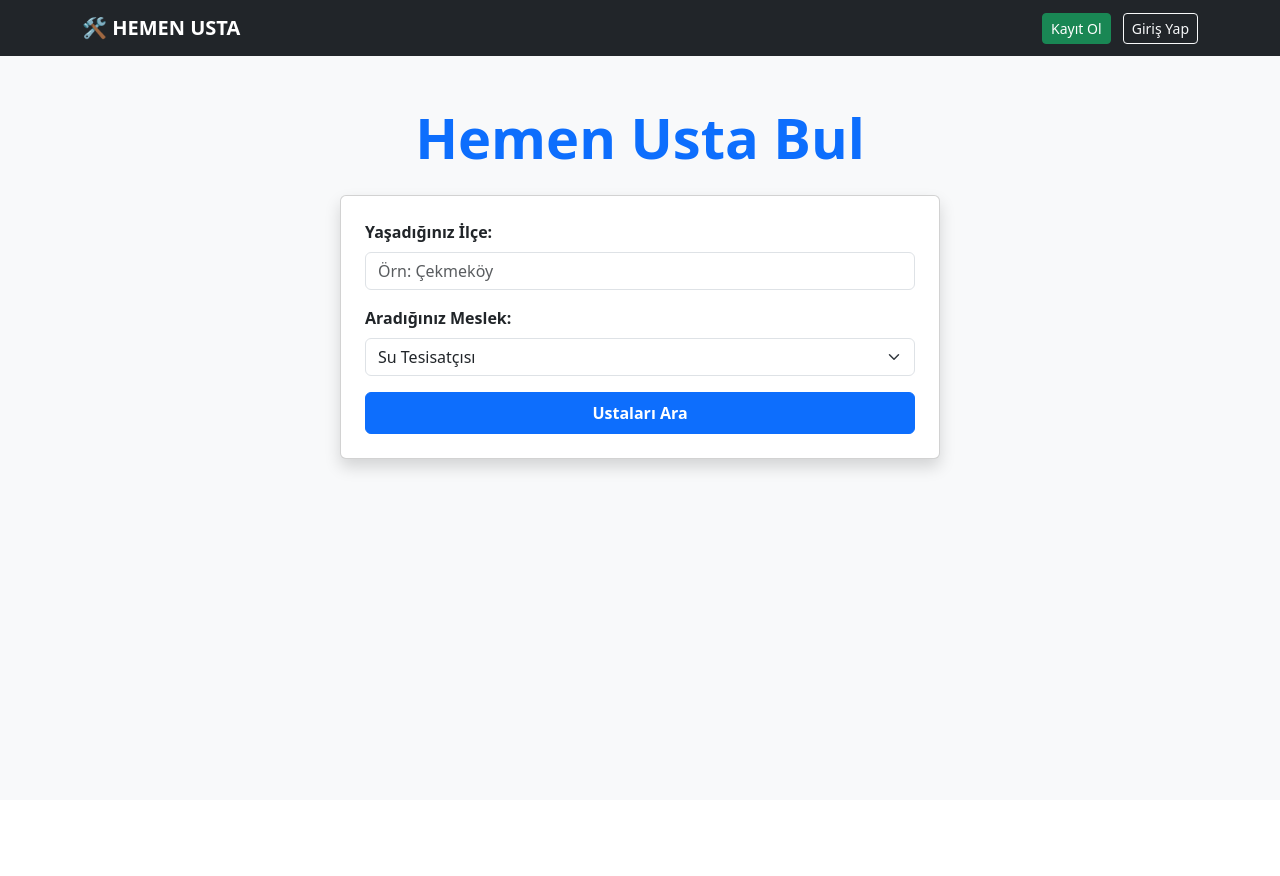
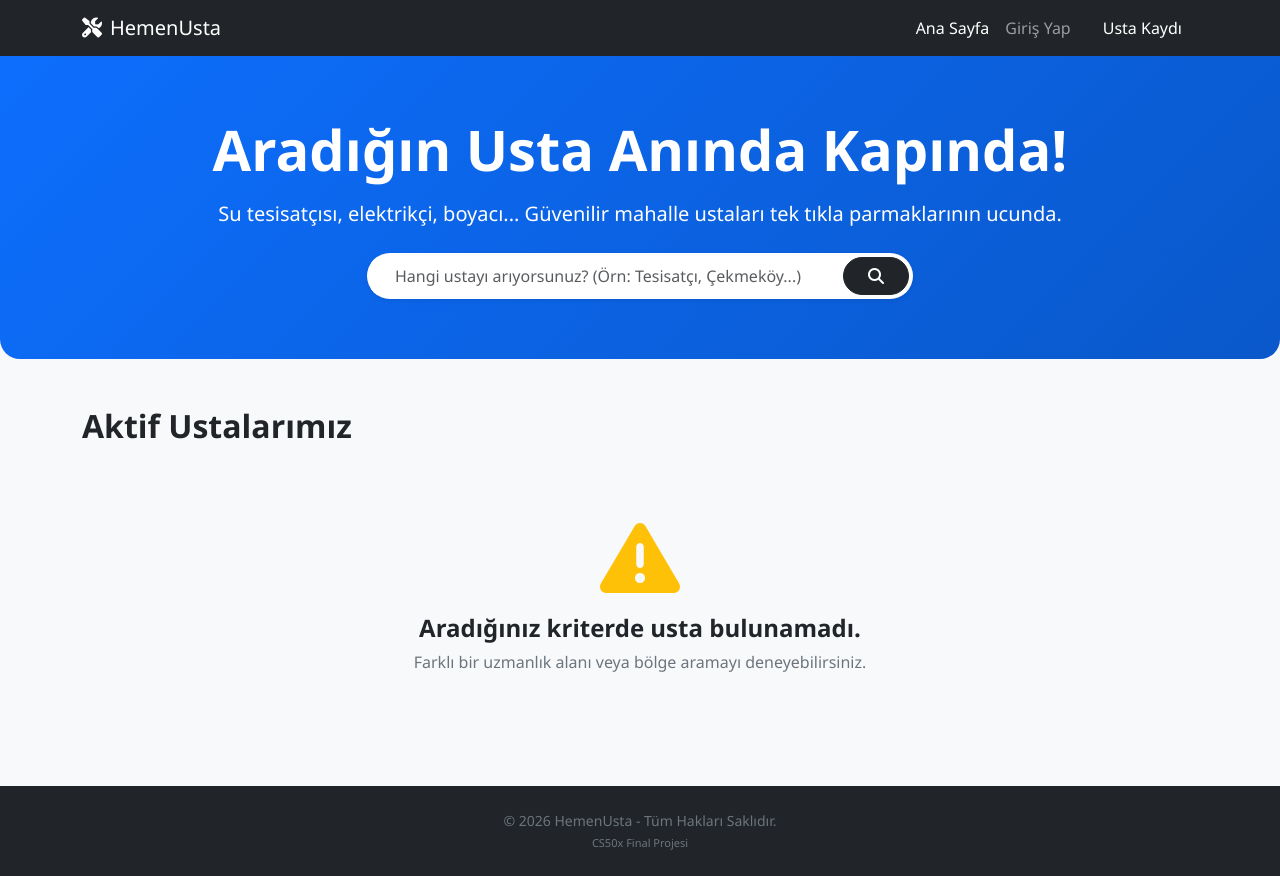
Before and after one commit to zeyneyzacoder37/hemen_usta, a Flask app: page / in a window 1280 px wide. Before the commit the page ends 475 px from the top, so only its background shows below. Run offline with Flask 3, Linux system fonts and the light colour scheme; some libraries are stand-ins or nearby versions.

Commit message:
Terminalden SEO dopinglemesi yapildi

```diff
--- a/templates/anasayfa.html
+++ b/templates/anasayfa.html
@@ -2,53 +2,116 @@
 <html lang="tr">
 <head>
     <meta charset="UTF-8">
+    <meta name="viewport" content="width=device-width, initial-scale=1.0">
     <title>HemenUsta - Ana Sayfa</title>
+
+    <meta name="description" content="HemenUsta ile mahallenizdeki en güvenilir su tesisatçısı, elektrikçi ve ustaları anında bulun. Güvenilir hizmet, hızlı çözüm.">
+    <meta name="keywords" content="su tesisatçısı, tesisatçı usta, acil elektrikçi, hemen usta, usta bul, çekmeköy tesisatçı">
+    <meta name="author" content="HemenUsta">
+    <meta name="robots" content="index, follow">
+
+    <meta property="og:title" content="HemenUsta - Aradığın Usta Anında Kapında">
+    <meta property="og:description" content="Güvenilir su tesisatçısı ve elektrikçileri tek tıkla listele, fiyat al.">
+    <meta property="og:type" content="website">
+
     <link href="https://cdn.jsdelivr.net/npm/bootstrap@5.3.0/dist/css/bootstrap.min.css" rel="stylesheet">
+    <link href="https://cdnjs.cloudflare.com/ajax/libs/font-awesome/6.4.0/css/all.min.css" rel="stylesheet">
+
+    <style>
+        body { background-color: #f8f9fa; font-family: 'Segoe UI', Tahoma, Geneva, Verdana, sans-serif; }
+        .hero { background: linear-gradient(135deg, #0d6efd 0%, #0a58ca 100%); color: white; padding: 60px 0; border-radius: 0 0 20px 20px; }
+        .card { border: none; border-radius: 15px; box-shadow: 0 4px 15px rgba(0,0,0,0.05); transition: transform 0.2s; }
+        .card:hover { transform: translateY(-5px); }
+        .category-badge { background-color: #e7f1ff; color: #0d6efd; font-weight: 600; padding: 5px 15px; border-radius: 20px; }
+    </style>
 </head>
-<body class="bg-light">
-    <nav class="navbar navbar-dark bg-dark">
+<body>
+
+    <nav class="navbar navbar-expand-lg navbar-dark bg-dark">
         <div class="container">
-            <a class="navbar-brand fw-bold" href="/">🛠️ HEMEN USTA</a>
-            <div>
-                {% if session.get('kullanici_id') %}
-                    <span class="text-white me-3">👋 {{ session['kullanici_adi'] }} ({% if session['rol'] == 'usta' %}Usta{% else %}Müşteri{% endif %})</span>
-                    {% if session['rol'] == 'usta' %}<a href="/panel" class="btn btn-warning btn-sm me-2">Panelim</a>{% endif %}
-                    <a href="/logout" class="btn btn-danger btn-sm">Çıkış</a>
+            <a class="navbar-brand font-weight-bold" href="/"><i class="fa-solid fa-screwdriver-wrench me-2"></i>HemenUsta</a>
+            <button class="navbar-toggler" type="button" data-bs-toggle="collapse" data-bs-target="#navbarNav">
+                <span class="navbar-toggler-icon"></span>
+            </button>
+            <div class="collapse navbar-collapse" id="navbarNav">
+                <ul class="navbar-nav ms-auto align-items-center">
+                    <li class="nav-item"><a class="nav-link active" href="/">Ana Sayfa</a></li>
+                    {% if session.get('user_id') %}
+                        <li class="nav-item"><a class="nav-link btn btn-outline-light btn-sm px-3 ms-2" href="/logout">Çıkış Yap</a></li>
                     {% else %}
-                    <a href="/register" class="btn btn-success btn-sm me-2">Kayıt Ol</a>
-                    <a href="/login" class="btn btn-outline-light btn-sm">Giriş Yap</a>
+                        <li class="nav-item"><a class="nav-link" href="/login">Giriş Yap</a></li>
+                        <li class="nav-item"><a class="nav-link btn btn-primary btn-sm px-3 text-white ms-2" href="/register">Usta Kaydı</a></li>
                     {% endif %}
+                </ul>
             </div>
         </div>
     </nav>
-    <div class="container text-center mt-5">
-        <h1 class="display-4 fw-bold text-primary">Hemen Usta Bul</h1>
-        <div class="card shadow p-4 mx-auto mt-4" style="max-width: 600px;">
-            <form method="POST">
-                <div class="mb-3 text-start"><label class="form-label fw-bold">Yaşadığınız İlçe:</label><input type="text" name="ilce" class="form-control" placeholder="Örn: Çekmeköy" required></div>
-                <div class="mb-3 text-start"><label class="form-label fw-bold">Aradığınız Meslek:</label><select name="meslek" class="form-select"><option value="Su Tesisatçısı">Su Tesisatçısı</option><option value="Elektrikçi">Elektrikçi</option></select></div>
-                <button type="submit" class="btn btn-primary w-100 fw-bold py-2">Ustaları Ara</button>
+
+    <div class="hero text-center mb-5">
+        <div class="container">
+            <h1 class="display-4 fw-bold mb-3">Aradığın Usta Anında Kapında!</h1>
+            <p class="lead mb-4">Su tesisatçısı, elektrikçi, boyacı... Güvenilir mahalle ustaları tek tıkla parmaklarının ucunda.</p>
+            <div class="row justify-content-center">
+                <div class="col-md-6">
+                    <form action="/" method="GET" class="d-flex shadow-sm rounded-pill overflow-hidden bg-white p-1">
+                        <input type="text" name="search" class="form-control border-0 px-4" placeholder="Hangi ustayı arıyorsunuz? (Örn: Tesisatçı, Çekmeköy...)" value="{{ search_query }}">
+                        <button type="submit" class="btn btn-dark rounded-pill px-4"><i class="fa-solid fa-magnifying-glass"></i></button>
                     </form>
                 </div>
+            </div>
+        </div>
+    </div>
+
+    <div class="container mb-5">
+        <div class="d-flex justify-content-between align-items-center mb-4">
+            <h2 class="fw-bold m-0">Aktif Ustalarımız</h2>
+            {% if search_query %}
+                <a href="/" class="btn btn-sm btn-secondary rounded-pill">Aramayı Temizle</a>
+            {% endif %}
+        </div>
+
+        <div class="row g-4">
             {% if ustalar %}
-            <div class="row mt-5 text-start justify-content-center">
                 {% for usta in ustalar %}
-                    <div class="col-md-4 mb-4">
-                        <div class="card h-100 shadow-sm">
-                            <img src="/static/uploads/{{ usta['foto_yolu'] }}" class="card-img-top" style="height: 200px; object-fit: cover;">
-                            <div class="card-body">
-                                <h5 class="card-title fw-bold">{{ usta['isim'] }}</h5>
-                                <p class="text-muted mb-1">📍 İlçe: {{ usta['ilce'].title() }}</p>
-                                <p class="card-text text-secondary">{{ usta['is_tanimi'] }}</p>
-                                <h5 class="text-danger fw-bold">{{ usta['fiyat'] }} TL</h5>
+                    <div class="col-md-4">
+                        <div class="card h-100 p-3">
+                            <div class="d-flex align-items-center mb-3">
+                                <div class="bg-primary text-white rounded-circle d-flex align-items-center justify-content-center me-3" style="width: 55px; height: 55px; font-size: 20px;">
+                                    <i class="fa-solid fa-user-gear"></i>
+                                </div>
+                                <div>
+                                    <h5 class="card-title fw-bold mb-1">{{ usta.name }}</h5>
+                                    <span class="category-badge text-xs">{{ usta.category }}</span>
+                                </div>
+                            </div>
+                            <hr class="text-muted opacity-25 my-2">
+                            <div class="card-body p-0 my-2">
+                                <p class="card-text text-secondary mb-2"><i class="fa-solid fa-location-dot me-2 text-danger"></i>{{ usta.region }}</p>
+                                <p class="card-text text-secondary small">{{ usta.experience }} Yıllık Tecrübe</p>
+                            </div>
+                            <div class="card-footer bg-transparent border-0 p-0 mt-3">
+                                <a href="tel:{{ usta.phone }}" class="btn btn-success w-100 rounded-pill fw-bold shadow-sm"><i class="fa-solid fa-phone me-2"></i>Hemen Ara</a>
                             </div>
                         </div>
                     </div>
                 {% endfor %}
+            {% else %}
+                <div class="col-12 text-center py-5">
+                    <i class="fa-solid fa-triangle-exclamation text-warning display-1 mb-3"></i>
+                    <h4 class="fw-bold">Aradığınız kriterde usta bulunamadı.</h4>
+                    <p class="text-secondary">Farklı bir uzmanlık alanı veya bölge aramayı deneyebilirsiniz.</p>
                 </div>
-        {% elif aranan_ilce %}
-            <div class="alert alert-warning mt-5 mx-auto" style="max-width: 600px;">Kriterlere uygun usta bulunamadı.</div>
             {% endif %}
         </div>
+    </div>
+
+    <footer class="bg-dark text-secondary text-center py-4 mt-auto">
+        <div class="container">
+            <p class="m-0 small">&copy; 2026 HemenUsta - Tüm Hakları Saklıdır.</p>
+            <p class="m-0 mt-1" style="font-size: 11px;">CS50x Final Projesi</p>
+        </div>
+    </footer>
+
+    <script src="https://cdn.jsdelivr.net/npm/bootstrap@5.3.0/dist/js/bootstrap.bundle.min.js"></script>
 </body>
 </html>
```
Lines whose indentation alone changed are shown as unchanged.
